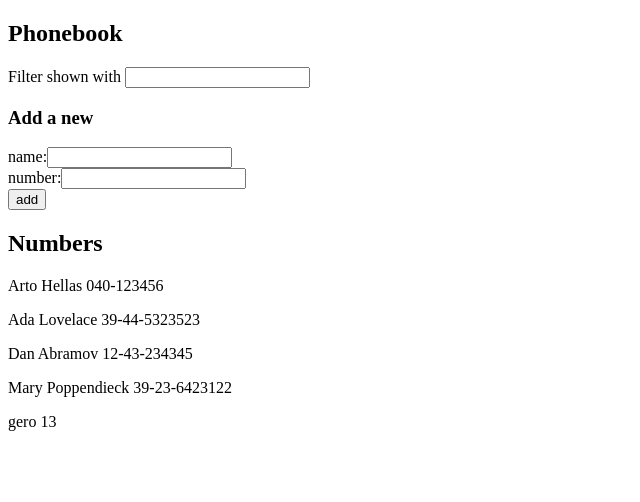
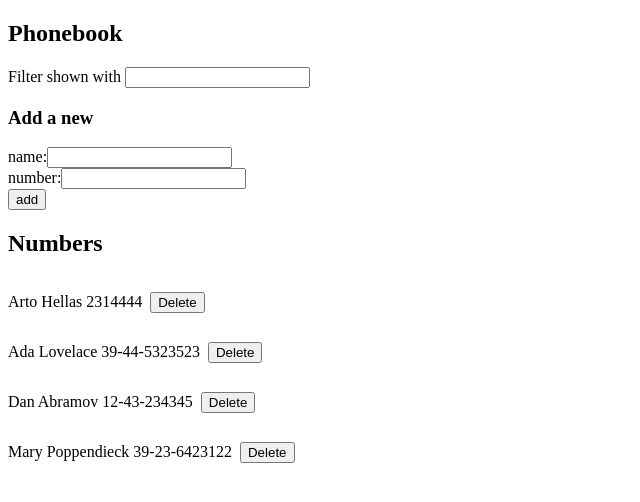
Before and after one commit to Gerog13/full-stack-open-2021, a React (Create React App) app in the folder part-2/phonebook/: page / in a window 1280 px wide. Shown: the top 502 px of the page, without its empty margins (0-640 px from the left). Built offline with nearby package versions, Linux system fonts and the light colour scheme; data requests are answered from the project's data file.

Commit message:
put method from axios implemented

```diff
--- a/part-2/phonebook/db.json
+++ b/part-2/phonebook/db.json
@@ -2,7 +2,7 @@
   "persons": [
     {
       "name": "Arto Hellas",
-      "number": "040-123456",
+      "number": "2314444",
       "id": 1
     },
     {
@@ -19,11 +19,6 @@
       "name": "Mary Poppendieck",
       "number": "39-23-6423122",
       "id": 4
-    },
-    {
-      "name": "gero",
-      "number": "13",
-      "id": 0.46503578138989266
     }
   ]
 }
--- a/part-2/phonebook/src/App.js
+++ b/part-2/phonebook/src/App.js
@@ -1,9 +1,8 @@
 import React, { useState, useEffect } from "react";
-import  personService from './services/index'
+import personService from "./services/index";
 import Filter from "./components/SearchFilter";
 import PersonForm from "./components/PersonForm";
 import Persons from "./components/Persons";
-import axios from 'axios';
 
 const App = () => {
   // const [persons, setPersons] = useState([
@@ -12,14 +11,14 @@ const App = () => {
   //   { name: "Dan Abramov", number: "12-43-234345", id: 3 },
   //   { name: "Mary Poppendieck", number: "39-23-6423122", id: 4 },
   // ]);
-  const [persons, setPersons] = useState([])
+  const [persons, setPersons] = useState([]);
   const [newName, setNewName] = useState("");
   const [phoneNumber, setPhoneNumber] = useState("");
   const [filter, setFilter] = useState("");
 
   useEffect(() => {
-    personService.getAll().then(persons => setPersons(persons))
-  }, [])
+    personService.getAll().then((persons) => setPersons(persons));
+  }, []);
 
   const handleSubmit = (e) => {
     e.preventDefault();
@@ -29,13 +28,35 @@ const App = () => {
     }
 
     let nameExists =
-      persons?.filter((person) => person.name === newName).length > 0;
+      persons?.filter((person) => person.name === newName.trim()).length > 0;
     if (nameExists) {
-      alert(`${newName} is already added to phonebook`);
-      return;
+      if (
+        window.confirm(
+          `${newName} is already added to phonebook, replace the old number with a new one?`
+        )
+      ) {
+        const person = persons.find((p) => p.name === newName.trim());
+        const newData = { ...person, number: phoneNumber };
+        personService
+          .updatePhoneNumber(person.id, newData)
+          .then((updatedPerson) =>
+            setPersons(
+              persons.map((p) => (p.id !== person.id ? p : updatedPerson))
+            )
+          );
+        setNewName("");
+        setPhoneNumber("");
+        return;
+      }
     }
-    const personObject = { name: newName, number: phoneNumber, id: Math.random() }
-    personService.create(personObject).then(returnedPerson => setPersons(persons.concat(returnedPerson)))
+    const personObject = {
+      name: newName.trim(),
+      number: phoneNumber.trim(),
+      id: Math.random(),
+    };
+    personService
+      .create(personObject)
+      .then((returnedPerson) => setPersons(persons.concat(returnedPerson)));
 
     // setPersons([
     //   ...persons,
@@ -63,7 +84,11 @@ const App = () => {
         setPhoneNumber={setPhoneNumber}
       />
       <h2>Numbers</h2>
-      <Persons personsToShow={personsToShow} />
+      <Persons
+        personsToShow={personsToShow}
+        setPersons={setPersons}
+        persons={persons}
+      />
     </div>
   );
 };
--- a/part-2/phonebook/src/components/Persons.jsx
+++ b/part-2/phonebook/src/components/Persons.jsx
@@ -1,15 +1,40 @@
 import React from "react";
+import personService from "../services/index";
 
-const Persons = ({ personsToShow }) => {
+const Persons = ({ personsToShow, setPersons, persons }) => {
+  const handleDeletePerson = (person) => {
+    if (window.confirm(`Delete ${person.name}?`)) {
+      personService
+        .deletePerson(person.id)
+        .then((returnedPersons) =>
+          setPersons(
+            persons.map((p) => (p.id !== person.id ? p : returnedPersons))
+          )
+        );
+    }
+  };
   return (
     <div>
       {personsToShow.length === 0 ? (
         <p>No results found.</p>
       ) : (
-        personsToShow?.map((person) => (
-          <p key={person.number}>
-            {person.name} {person.number}
-          </p>
+        personsToShow?.map((person, index) => (
+          <div
+            key={`${Math.random()}~${index}`}
+            style={{ display: "flex", alignItems: "center" }}
+          >
+            <p>
+              {person.name} {person.number}
+            </p>
+            {person.id && (
+              <button
+                style={{ marginLeft: "8px" }}
+                onClick={() => handleDeletePerson(person)}
+              >
+                Delete
+              </button>
+            )}
+          </div>
         ))
       )}
     </div>
--- a/part-2/phonebook/src/services/index.js
+++ b/part-2/phonebook/src/services/index.js
@@ -1,17 +1,31 @@
-import axios from 'axios'
-const baseUrl = 'http://localhost:3001/persons'
+import axios from "axios";
+const baseUrl = "http://localhost:3001/persons";
 
 const getAll = () => {
-    const request = axios.get(baseUrl);
-    return request.then((response) => response.data);
-}
+  const request = axios.get(baseUrl);
+  return request.then((response) => response.data);
+};
 
-const create = newPerson => {
-    const request = axios.post(baseUrl, newPerson);
-    return request.then((response) => response.data);
-}
+const create = (newPerson) => {
+  const request = axios.post(baseUrl, newPerson);
+  return request.then((response) => response.data);
+};
 
-export default {
-    getAll,
-    create
+const deletePerson = (personId) => {
+  const request = axios.delete(`${baseUrl}/${personId}`);
+  return request.then((response) => response.data);
 };
+
+const updatePhoneNumber = (personId, newPersonInfo) => {
+  const request = axios.put(`${baseUrl}/${personId}`, newPersonInfo);
+  return request.then((response) => response.data);
+};
+
+const exportedObject = {
+  getAll,
+  create,
+  deletePerson,
+  updatePhoneNumber,
+};
+
+export default exportedObject;
```
Also changed, not shown: 1 other file (tests, documents, lock files or other folders).
